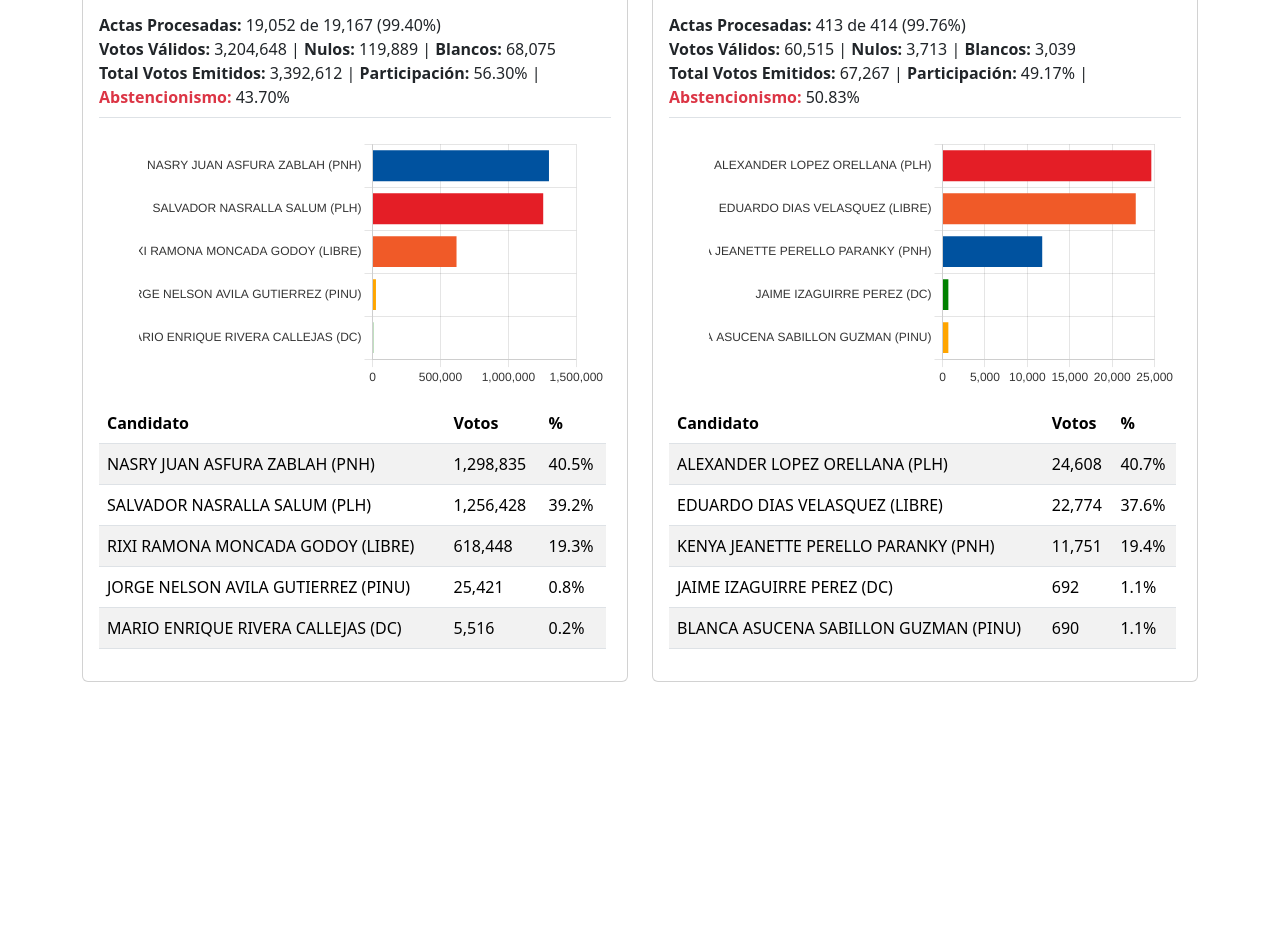
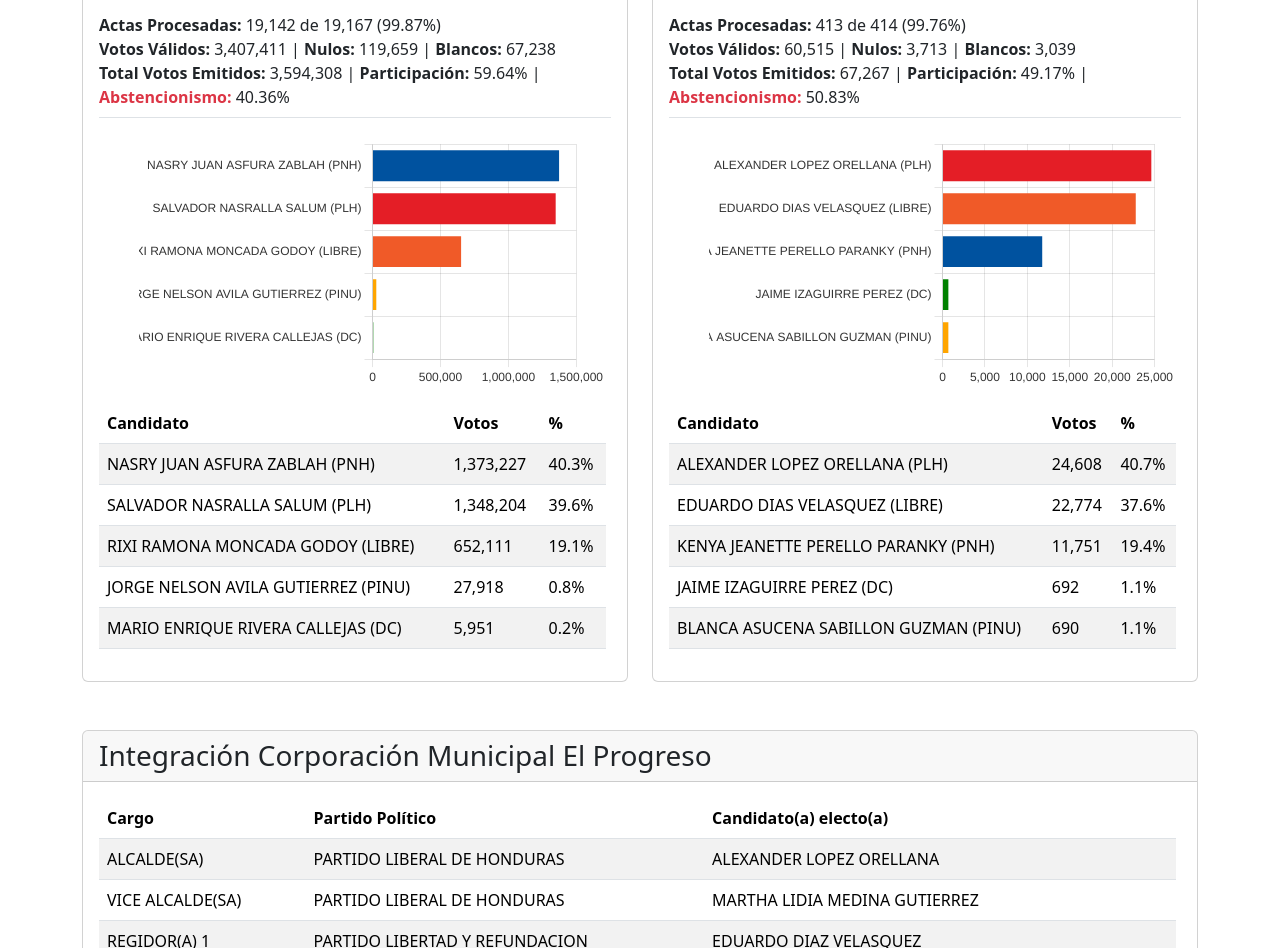
Before and after one commit to montufarhn/Elecciones-Poder-Deportivo, a plain HTML site: page index.html in a window 1280 px wide. Shown: the part 224-1172 px from the top of the page. Before the commit the page ends 906 px from the top, so only its background shows below. Drawn offline with nearby package versions, Linux system fonts and the light colour scheme.

Commit message:
regidores

```diff
--- a/index.html
+++ b/index.html
@@ -76,12 +76,34 @@
         </div>
       </div>
     </div>
+
+    <div class="row g-4 mt-4">
+      <!-- Corporación Municipal -->
+      <div class="col-12">
+        <div class="card">
+          <div class="card-header">
+            <h3 class="card-title mb-0">Integración Corporación Municipal El Progreso</h3>
+          </div>
+          <div class="card-body">
+            <div class="card-scrollable-content">
+              <table id="tableRegidores" class="table table-striped">
+                <thead>
+                  <tr>
+                    <th>Cargo</th>
+                    <th>Partido Político</th>
+                    <th>Candidato(a) electo(a)</th>
+                  </tr>
+                </thead>
+                <tbody></tbody>
+              </table>
+            </div>
+          </div>
+        </div>
+      </div>
+    </div>
   </div>
 
 <script>
-/* CONFIG: Pega aquí la URL de tu aplicación web de Google Apps Script */
-const SCRIPT_URL = "https://script.google.com/macros/s/AKfycbxJq8VFpY9yi9G5tWyPnQmue4Ww_6Yn_wS6ess2K0Qj3y78TnhaeF4sIkhnevw0L1AR/exec";
-
 /* CONFIG: URLs de las fuentes de datos */
 const JSON_URL_PRES = 'resultados_presidenciales.json'; // Archivo JSON para Presidenciales
 const JSON_URL_ALC  = 'resultados_alcaldes.json';       // Archivo JSON para Alcaldes
@@ -92,12 +114,8 @@ const CENSO_TOTAL = 6026477; // Censo Nacional para Presidenciales
 /* CONFIG: Censo electoral para Alcaldes de El Progreso, Yoro */
 const CENSO_ALCALDES = 136803;
 
-/* Utility: simple CSV parser (works con CSV básico, sin comillas complejas) */
-function parseCSV(text) {
-  const lines = text.trim().split(/\r?\n/); // Más robusto para saltos de línea
-  return lines.map(l => l.split(',').map(c => c.trim()));
-}
-
+/* CONFIG: URL para los datos de la corporación municipal */
+const JSON_URL_REG = 'resultados_regidores.json'; // Archivo JSON para Regidores
 function getPartyAcronym(partyName) {
     const partyMap = {
         "PARTIDO NACIONAL DE HONDURAS": "PNH",
@@ -154,6 +172,30 @@ async function fetchResultsFromJSON(url, isMayoralData = false) {
   return { labels, totals, imageUrls, summaryData };
 }
 
+/* Fetch and process JSON for regidores results */
+async function fetchRegidoresFromJSON(url) {
+  const res = await fetch(url, { cache: "no-store" });
+  if (!res.ok) throw new Error('Fallo al cargar JSON de regidores: ' + res.status);
+  const data = await res.json();
+  // El JSON es un array de objetos directamente en la raíz.
+  return data || [];
+}
+
+/* Render table for regidores */
+function renderRegidoresTable(tableId, data) {
+  const tbody = document.querySelector(`#${tableId} tbody`);
+  if (!tbody) return;
+  tbody.innerHTML = ''; // Limpiar datos anteriores
+  data.forEach(regidor => {
+    const tr = document.createElement('tr');
+    tr.innerHTML = `
+      <td>${regidor["Cargo"]}</td>
+      <td>${regidor["Partido Político"]}</td>
+      <td>${regidor["Candidato(a) electo(a)"]}</td>
+    `;
+    tbody.appendChild(tr);
+  });
+}
 /* Chart helpers */
 let chartPres=null, chartAlc=null;
 
@@ -340,9 +382,10 @@ async function refreshAll(){
   try{
     const t0 = Date.now();
     // Ahora ambas fuentes de datos son JSON
-    let [presData, alcData] = await Promise.all([
+    let [presData, alcData, regData] = await Promise.all([
       fetchResultsFromJSON(JSON_URL_PRES, false), // Presidenciales: NO es data de alcaldes
       fetchResultsFromJSON(JSON_URL_ALC, true),  // Alcaldes: SÍ es data de alcaldes
+      fetchRegidoresFromJSON(JSON_URL_REG)       // Regidores
     ]);
 
     // Ordenamos los datos de cada elección
@@ -381,6 +424,7 @@ async function refreshAll(){
     renderTable('tablePres', pres.labels, pres.totals, totalPres);
     renderBarChart('chartAlc', alc.labels, alc.totals, 'Votos Alcaldes', alc.imageUrls);
     renderTable('tableAlc', alc.labels, alc.totals, totalAlc);
+    renderRegidoresTable('tableRegidores', regData);
 
     // last updated
     const lastUpdate = new Date().toLocaleString('es-HN'); // Using current time as fallback
--- a/resultados_alcaldes.json
+++ b/resultados_alcaldes.json
@@ -4,31 +4,31 @@
       "partido": "PARTIDO LIBERAL DE HONDURAS",
       "candidato": "PARTIDO LIBERAL DE HONDURAS ",
       "votos": "24,608",
-      "porcentaje": "36.58"
+      "porcentaje": "40.66"
     },
     {
       "partido": "PARTIDO LIBERTAD Y REFUNDACION",
       "candidato": "PARTIDO LIBERTAD Y REFUNDACION ",
       "votos": "22,774",
-      "porcentaje": "33.86"
+      "porcentaje": "37.63"
     },
     {
       "partido": "PARTIDO NACIONAL DE HONDURAS",
       "candidato": "PARTIDO NACIONAL DE HONDURAS ",
       "votos": "11,751",
-      "porcentaje": "17.47"
+      "porcentaje": "19.41"
     },
     {
       "partido": "PARTIDO DEMOCRATA CRISTIANO DE HONDURAS",
       "candidato": "PARTIDO DEMOCRATA CRISTIANO DE HONDURAS ",
       "votos": "692",
-      "porcentaje": "1.03"
+      "porcentaje": "1.14"
     },
     {
       "partido": "PARTIDO INNOVACION Y UNIDAD SOCIAL DEMOCRATA",
       "candidato": "PARTIDO INNOVACION Y UNIDAD SOCIAL DEMOCRATA ",
       "votos": "690",
-      "porcentaje": "1.03"
+      "porcentaje": "1.14"
     }
   ],
   "estadisticas": {
--- a/resultados_presidenciales.json
+++ b/resultados_presidenciales.json
@@ -3,47 +3,47 @@
     {
       "partido": "PARTIDO NACIONAL DE HONDURAS",
       "candidato": "NASRY JUAN ASFURA ZABLAH",
-      "votos": "1,298,835",
-      "porcentaje": "38.28"
+      "votos": "1,373,227",
+      "porcentaje": "40.30"
     },
     {
       "partido": "PARTIDO LIBERAL DE HONDURAS",
       "candidato": "SALVADOR NASRALLA SALUM",
-      "votos": "1,256,428",
-      "porcentaje": "37.03"
+      "votos": "1,348,204",
+      "porcentaje": "39.56"
     },
     {
       "partido": "PARTIDO LIBERTAD Y REFUNDACION",
       "candidato": "RIXI RAMONA MONCADA GODOY",
-      "votos": "618,448",
-      "porcentaje": "18.23"
+      "votos": "652,111",
+      "porcentaje": "19.13"
     },
     {
       "partido": "PARTIDO INNOVACION Y UNIDAD SOCIAL DEMOCRATA",
       "candidato": "JORGE NELSON AVILA GUTIERREZ",
-      "votos": "25,421",
-      "porcentaje": "0.75"
+      "votos": "27,918",
+      "porcentaje": "0.81"
     },
     {
       "partido": "PARTIDO DEMOCRATA CRISTIANO DE HONDURAS",
       "candidato": "MARIO ENRIQUE RIVERA CALLEJAS",
-      "votos": "5,516",
-      "porcentaje": "0.16"
+      "votos": "5,951",
+      "porcentaje": "0.17"
     }
   ],
   "estadisticas": {
     "totalizacion_actas": {
       "actas_totales": "19,167",
-      "actas_divulgadas": "19,052"
+      "actas_divulgadas": "19,142"
     },
     "distribucion_votos": {
-      "validos": "3,204,648",
-      "nulos": "119,889",
-      "blancos": "68,075"
+      "validos": "3,407,411",
+      "nulos": "119,659",
+      "blancos": "67,238"
     },
     "estado_actas_divulgadas": {
-      "actas_correctas": "16,279",
-      "actas_inconsistentes": "2,773"
+      "actas_correctas": "17,377",
+      "actas_inconsistentes": "1,765"
     }
   }
 }
--- /dev/null
+++ b/resultados_regidores.json
@@ -0,0 +1,62 @@
+[
+  {
+    "Cargo": "ALCALDE(SA)",
+    "Partido Político": "PARTIDO LIBERAL DE HONDURAS",
+    "Candidato(a) electo(a)": "ALEXANDER  LOPEZ ORELLANA"
+  },
+  {
+    "Cargo": "VICE ALCALDE(SA)",
+    "Partido Político": "PARTIDO LIBERAL DE HONDURAS",
+    "Candidato(a) electo(a)": "MARTHA LIDIA MEDINA GUTIERREZ"
+  },
+  {
+    "Cargo": "REGIDOR(A) 1",
+    "Partido Político": "PARTIDO LIBERTAD Y REFUNDACION",
+    "Candidato(a) electo(a)": "EDUARDO  DIAZ VELASQUEZ"
+  },
+  {
+    "Cargo": "REGIDOR(A) 2",
+    "Partido Político": "PARTIDO LIBERAL DE HONDURAS",
+    "Candidato(a) electo(a)": "CINTHYA ARACELY ABREU DOBLADO"
+  },
+  {
+    "Cargo": "REGIDOR(A) 3",
+    "Partido Político": "PARTIDO LIBERTAD Y REFUNDACION",
+    "Candidato(a) electo(a)": "HEYDI KARINA HERNANDEZ MALDONADO"
+  },
+  {
+    "Cargo": "REGIDOR(A) 4",
+    "Partido Político": "PARTIDO LIBERAL DE HONDURAS",
+    "Candidato(a) electo(a)": "ROBERTO ANTONIO ORELLANA VELASQUEZ"
+  },
+  {
+    "Cargo": "REGIDOR(A) 5",
+    "Partido Político": "PARTIDO LIBERTAD Y REFUNDACION",
+    "Candidato(a) electo(a)": "GUSTAVO ADOLFO CRUZ GARCIA"
+  },
+  {
+    "Cargo": "REGIDOR(A) 6",
+    "Partido Político": "PARTIDO NACIONAL DE HONDURAS",
+    "Candidato(a) electo(a)": "KENYA JEANETTE PERELLO PARANKY"
+  },
+  {
+    "Cargo": "REGIDOR(A) 7",
+    "Partido Político": "PARTIDO LIBERAL DE HONDURAS",
+    "Candidato(a) electo(a)": "GUILLERMO ANTONIO GALEAS ORELLANA"
+  },
+  {
+    "Cargo": "REGIDOR(A) 8",
+    "Partido Político": "PARTIDO LIBERTAD Y REFUNDACION",
+    "Candidato(a) electo(a)": "MARYURI LARISSA ORELLANA GIRON"
+  },
+  {
+    "Cargo": "REGIDOR(A) 9",
+    "Partido Político": "PARTIDO NACIONAL DE HONDURAS",
+    "Candidato(a) electo(a)": "OMAR EMILIO RIVERA ESTEVEZ"
+  },
+  {
+    "Cargo": "REGIDOR(A) 10",
+    "Partido Político": "PARTIDO LIBERAL DE HONDURAS",
+    "Candidato(a) electo(a)": "MAYRA PATRICIA UMANZOR SAGASTUME"
+  }
+]
```
